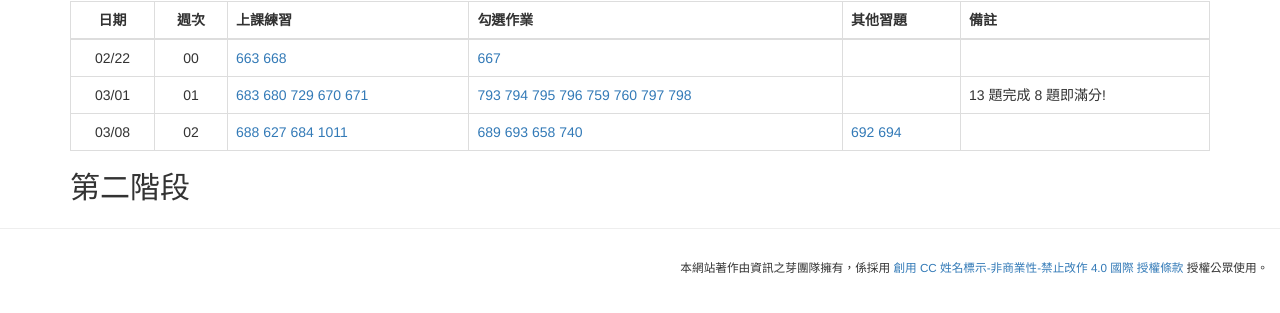
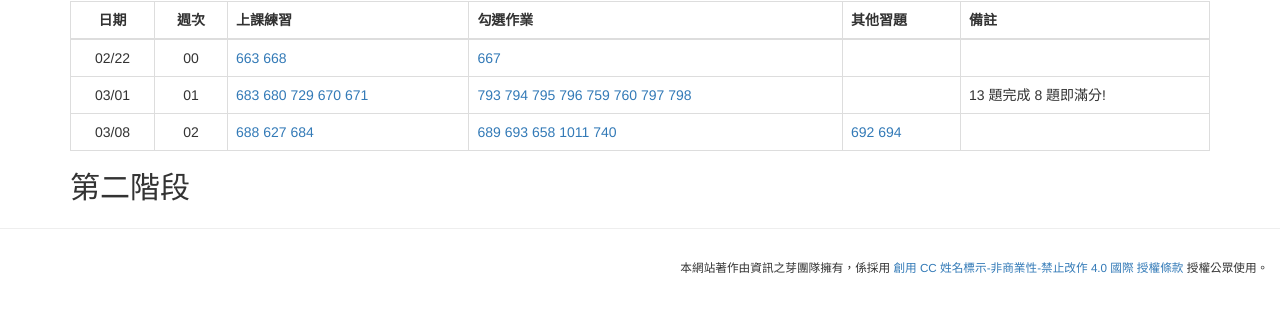
Before and after one commit to tw-csie-sprout/py2026, a Jekyll site: the page built from homework.md, in a window 1280 px wide. Shown: the part 261-574 px from the top of the page. Built offline with Jekyll 4.4.1, drawn with Linux system fonts in a browser that asks for light colours.

```diff
--- a/homework.md
+++ b/homework.md
@@ -13,7 +13,7 @@ title: "課程作業"
 | :---: | :--: | :---- | :---- | :----- | :-- |
 | 02/22 | 00 | [663](https://tioj.sprout.tw/contests/39/problems/663) [668](https://tioj.sprout.tw/contests/39/problems/668) | [667](https://tioj.sprout.tw/contests/39/problems/667) |  |  |
 | 03/01 | 01 | [683](https://tioj.sprout.tw/contests/40/problems/683) [680](https://tioj.sprout.tw/contests/40/problems/683) [729](https://tioj.sprout.tw/contests/40/problems/729) [670](https://tioj.sprout.tw/contests/40/problems/670) [671](https://tioj.sprout.tw/contests/40/problems/671) | [793](https://tioj.sprout.tw/contests/40/problems/793) [794](https://tioj.sprout.tw/contests/40/problems/794) [795](https://tioj.sprout.tw/contests/40/problems/795) [796](https://tioj.sprout.tw/contests/40/problems/796) [759](https://tioj.sprout.tw/contests/40/problems/759) [760](https://tioj.sprout.tw/contests/40/problems/760) [797](https://tioj.sprout.tw/contests/40/problems/797) [798](https://tioj.sprout.tw/contests/40/problems/798) |  | 13 題完成 8 題即滿分! |
-| 03/08 | 02 | [688](https://tioj.sprout.tw/contests/44/problems/688) [627](https://tioj.sprout.tw/contests/44/problems/627) [684](https://tioj.sprout.tw/contests/44/problems/684) [1011](https://tioj.sprout.tw/contests/44/problems/1011) | [689](https://tioj.sprout.tw/contests/44/problems/689) [693](https://tioj.sprout.tw/contests/44/problems/693) [658](https://tioj.sprout.tw/contests/44/problems/658) [740](https://tioj.sprout.tw/contests/44/problems/740) | [692](https://tioj.sprout.tw/contests/44/problems/692) [694](https://tioj.sprout.tw/contests/44/problems/694) | |
+| 03/08 | 02 | [688](https://tioj.sprout.tw/contests/44/problems/688) [627](https://tioj.sprout.tw/contests/44/problems/627) [684](https://tioj.sprout.tw/contests/44/problems/684) | [689](https://tioj.sprout.tw/contests/44/problems/689) [693](https://tioj.sprout.tw/contests/44/problems/693) [658](https://tioj.sprout.tw/contests/44/problems/658) [1011](https://tioj.sprout.tw/contests/44/problems/1011) [740](https://tioj.sprout.tw/contests/44/problems/740) | [692](https://tioj.sprout.tw/contests/44/problems/692) [694](https://tioj.sprout.tw/contests/44/problems/694) | |
 
 <!--
 | 03/02 | 02 | [670](https://tioj.sprout.tw/contests/7/problems/670) [671](https://tioj.sprout.tw/contests/7/problems/671) [728](https://tioj.sprout.tw/contests/7/problems/728) [683](https://tioj.sprout.tw/contests/7/problems/683) [680](https://tioj.sprout.tw/contests/7/problems/680)  | [759](https://tioj.sprout.tw/contests/7/problems/759) [760](https://tioj.sprout.tw/contests/7/problems/760) [729](https://tioj.sprout.tw/contests/7/problems/729) |  |  |
```
